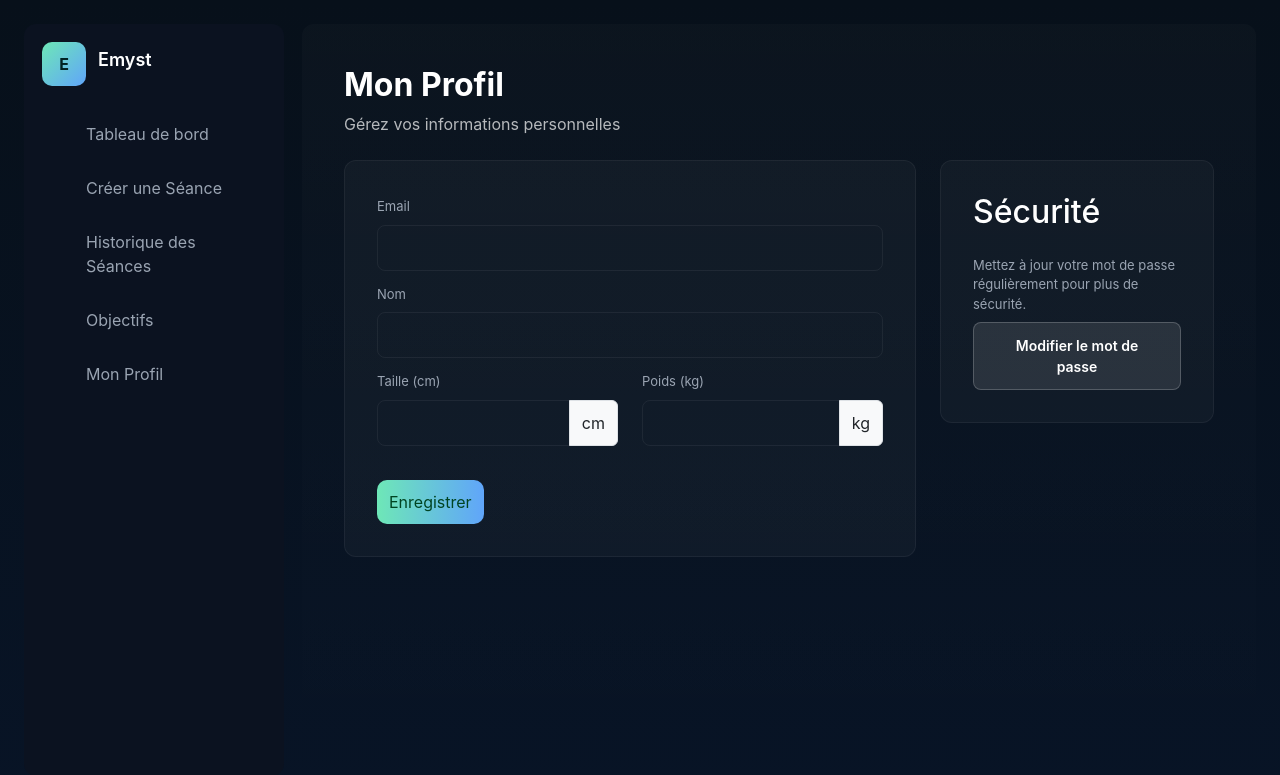
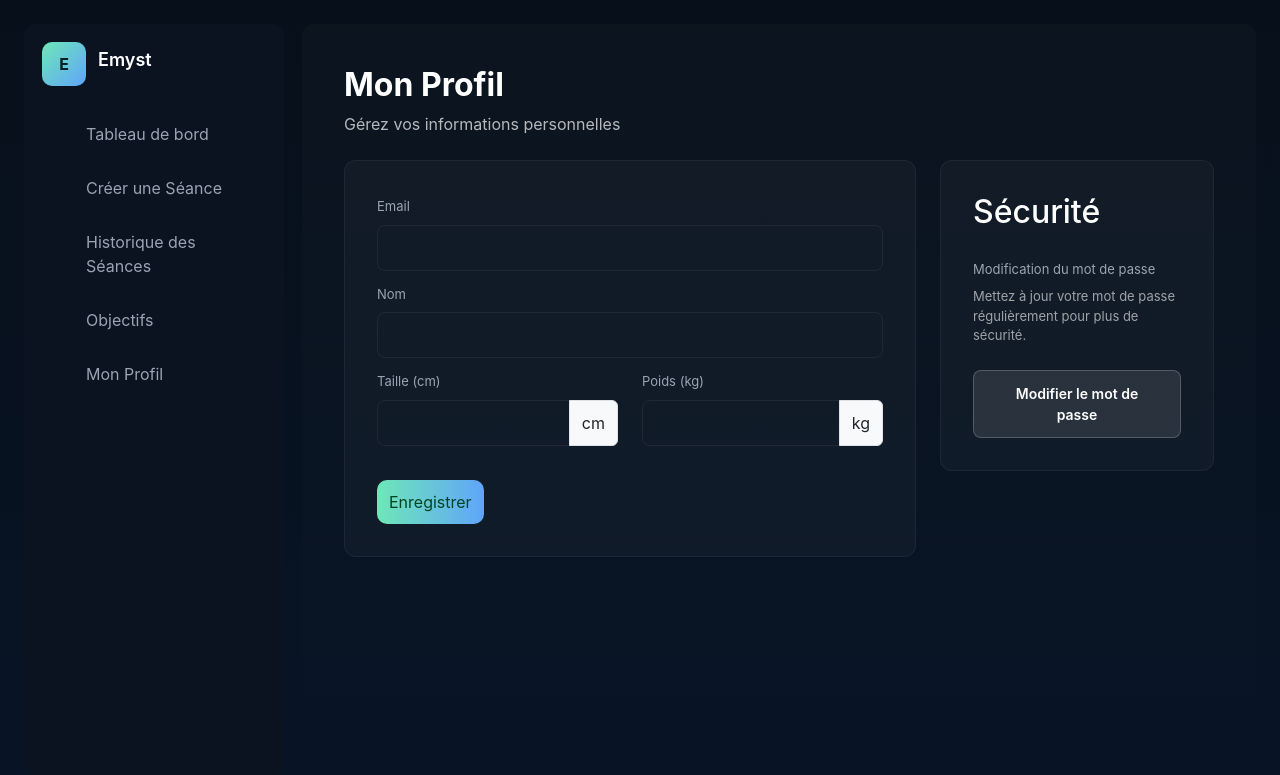
Before and after one commit to sgahovey/MSP2_Emyst, a Symfony app: template templates/profil/index.html.twig in a window 1280 px wide. Shown: the top 775 px of the page. Run offline with Twig, Linux system fonts and the light colour scheme; the template is opened without the code that fills it, so the values that code supplies are empty; form fields are guessed from the names that the template uses; some libraries are stand-ins or nearby versions.

Commit message:
retouche style profil

```diff
--- a/templates/profil/edit_password.html.twig
+++ b/templates/profil/edit_password.html.twig
@@ -35,7 +35,7 @@
                         <div class="mb-3">
                             <label for="new_password" class="form-label">Nouveau mot de passe</label>
                             <input type="password" class="form-control" id="new_password" name="new_password" required>
-                            <small class="form-text text-muted">Le mot de passe doit contenir au moins 6 caractères.</small>
+                            <p class="summary-subtitle">Le mot de passe doit contenir au moins 6 caractères.</p>
                         </div>
 
                         <div class="mb-3">
--- a/templates/profil/index.html.twig
+++ b/templates/profil/index.html.twig
@@ -80,7 +80,8 @@
                 <h2 class="mb-4">Sécurité</h2>
 
                 <div class="form-group">
-                    <label for="app_edit_password" class="form-label">Mettez à jour votre mot de passe régulièrement pour plus de sécurité.</label>
+                    <label for="app_edit_password" class="form-label">Modification du mot de passe</label>
+                    <p class="summary-subtitle">Mettez à jour votre mot de passe régulièrement pour plus de sécurité.</label>
                     <div class="d-grid">
                         <a href="{{ path('app_edit_password') }}" class="btn btn-save-seance">
                             Modifier le mot de passe
```
